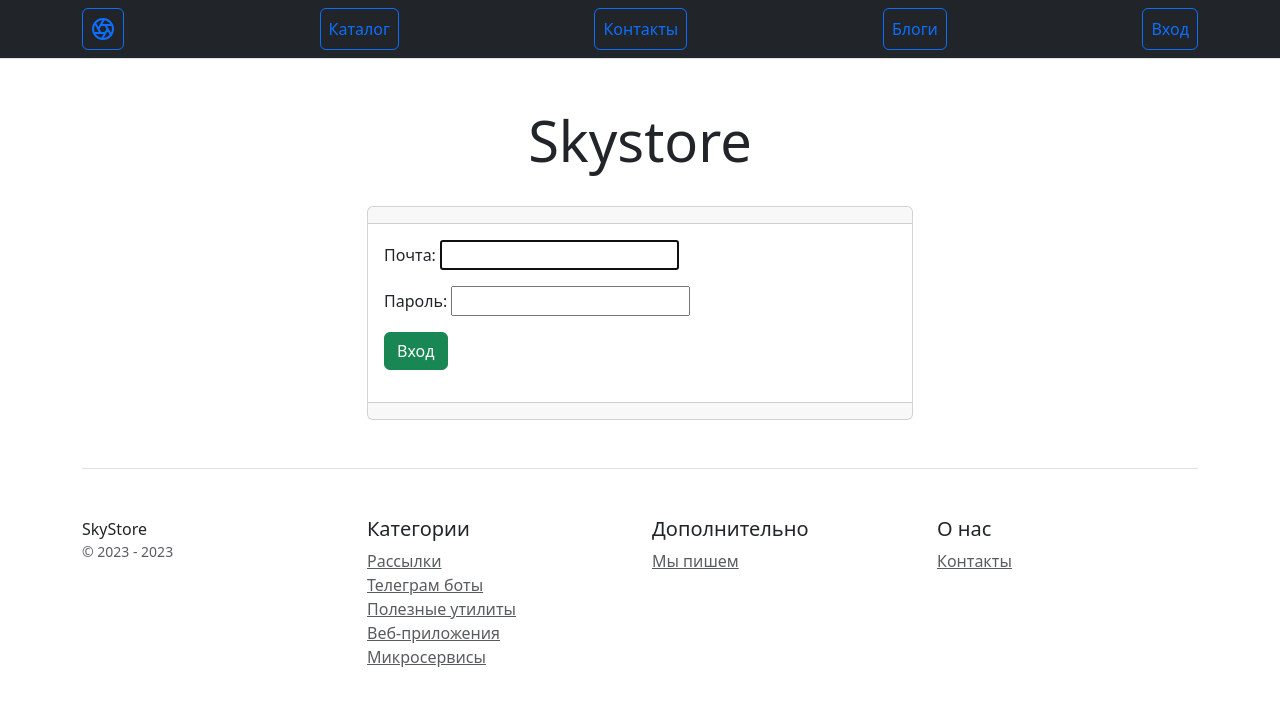
After one commit to ygyshka/project_web, a Django app: page /users/ in a window 1280 px wide. The commit adds this page. Shown: the top 706 px of the page. Run offline with Django 4.2, Linux system fonts and the light colour scheme; some libraries are stand-ins or nearby versions.

Commit message:
start users login/logout

```diff
--- a/catalog/templates/catalog/includes/inc_menu.html
+++ b/catalog/templates/catalog/includes/inc_menu.html
@@ -8,6 +8,10 @@
         <li class="nav-item"><a class="p-2 btn btn-outline-primary" href="{% url 'catalog:home'%}">Каталог</a></li>
         <li class="nav-item"><a class="p-2 btn btn-outline-primary" href="{% url 'catalog:contacts'%}">Контакты</a></li>
         <li class="nav-item"><a class="p-2 btn btn-outline-primary" href="{% url 'blog:blog_list'%}">Блоги</a></li>
-
+        {% if user.is_authenticated %}
+            <li class="nav-item"><a class="p-2 btn btn-outline-primary" href="{% url 'users:logout'%}">Выход</a></li>
+        {% else %}
+            <li class="nav-item"><a class="p-2 btn btn-outline-primary" href="{% url 'users:login'%}">Вход</a></li>
+        {% endif %}
     </ul>
 </div>
--- a/config/settings.py
+++ b/config/settings.py
@@ -133,6 +133,8 @@
 MEDIA_ROOT = BASE_DIR / 'media'
 
 AUTH_USER_MODEL = 'users.User'
+LOGOUT_REDIRECT_URL = '/'
+LOGIN_REDIRECT_URL = '/'
 
 
 EMAIL_BACKEND = 'django.core.mail.backends.smtp.EmailBackend'
--- a/config/urls.py
+++ b/config/urls.py
@@ -23,4 +23,5 @@
     path('admin/', admin.site.urls),
     path('', include('catalog.urls', namespace='catalog')),
     path('blog/', include('blog.urls', namespace='blog')),
+    path('users/', include('users.urls', namespace='users')),
 ] + static(settings.MEDIA_URL, document_root=settings.MEDIA_ROOT)
--- /dev/null
+++ b/users/templates/users/login.html
@@ -0,0 +1,22 @@
+{% extends 'catalog/base_page.html' %}
+
+{% block content %}
+    <div class="row">
+    <div class="col-3"></div>
+    <div class="col-6">
+        <div class="card">
+            <div class="card-header"></div>
+            <div class="card-body">
+                <form method="post">
+                    {% csrf_token %}
+                    {{ form.as_p }}
+                    <button type="submit" class="btn btn-success">Вход</button>
+                </form>
+            </div>
+            <div class="card-footer"></div>
+        </div>
+    </div>
+    </div>
+
+
+{% endblock %}
--- /dev/null
+++ b/users/urls.py
@@ -0,0 +1,11 @@
+from django.urls import path
+
+from users.apps import UsersConfig
+from users.views import UserLoginView, UserLogoutView
+
+app_name = UsersConfig.name
+
+urlpatterns = [
+    path('', UserLoginView.as_view(), name='login'),
+    path('logout/', UserLogoutView.as_view(), name='logout')
+]
--- a/users/views.py
+++ b/users/views.py
@@ -1,3 +1,13 @@
+from django.contrib.auth.views import LoginView
+from django.contrib.auth.views import LogoutView
 from django.shortcuts import render
 
 # Create your views here.
+
+
+class UserLoginView(LoginView):
+    template_name = 'users/login.html'
+
+
+class UserLogoutView(LogoutView):
+    pass
```
